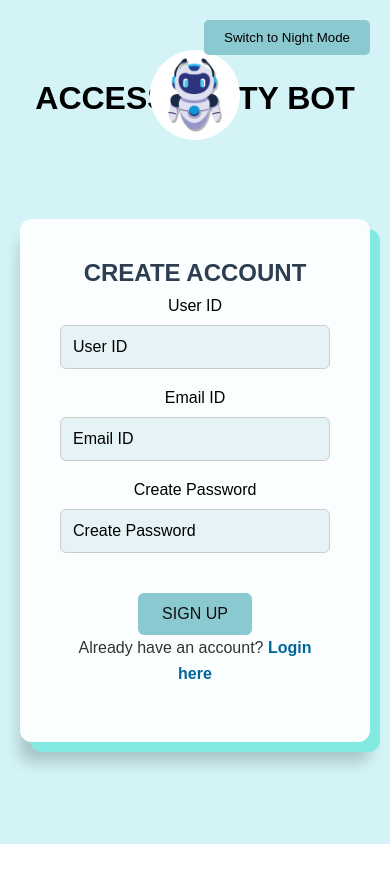
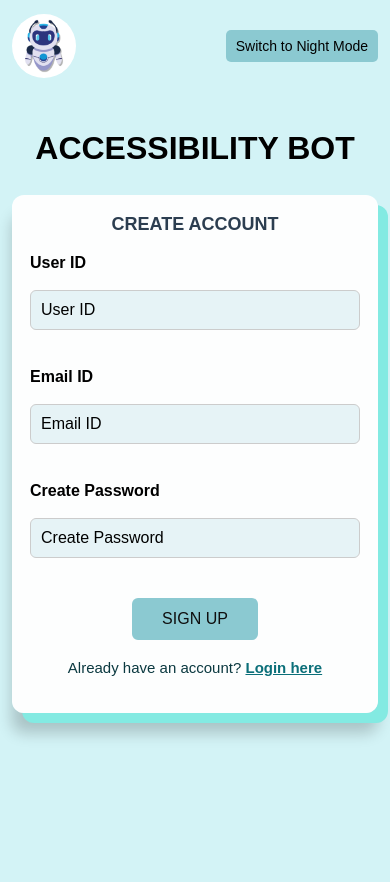
Before and after one commit to Harika-2002/Accessibility-Bot, a React (Create React App) app in the folder Accessibility-Bot-main/: page /signup in a window 390 px wide. Shown: the top 882 px of the page. Before the commit the page ends 844 px from the top, so only its background shows below. Built offline with nearby package versions, Linux system fonts and the light colour scheme; the HTML template or start-up script is replaced by a standard one.

Commit message:
fixed localization issues (1, 2 and 3)

```diff
--- a/Accessibility-Bot-main/src/App.js
+++ b/Accessibility-Bot-main/src/App.js
@@ -42,16 +42,18 @@ useEffect(() => {
 
     return (
         <div className={`app-container ${isNightMode ? 'night-mode' : 'bright-mode'}`}>
-            {/* Conditionally show the logo only if NOT on the /dashboard route */}
+            {/* Topbar: logo on the left, mode switch on the right (in-flow, responsive) */}
             {location.pathname !== '/dashboard' && (
-                <img src={botImage} alt="Bot Logo" className="global-logo" />
-            )}
-
-            {/* Conditionally render the toggle button only if NOT on the /dashboard route */}
-            {location.pathname !== '/dashboard' && (
-                <button onClick={toggleNightMode} className="mode-switch">
-                    {isNightMode ? 'Switch to Bright Mode' : 'Switch to Night Mode'}
-                </button>
+                <header className="topbar">
+                    <div className="topbar-left">
+                        <img src={botImage} alt="Bot Logo" className="global-logo" />
+                    </div>
+                    <div className="topbar-right">
+                        <button onClick={toggleNightMode} className="mode-switch">
+                            {isNightMode ? 'Switch to Bright Mode' : 'Switch to Night Mode'}
+                        </button>
+                    </div>
+                </header>
             )}
 
             <Routes>
--- a/Accessibility-Bot-main/src/SignUpForm.css
+++ b/Accessibility-Bot-main/src/SignUpForm.css
@@ -1,13 +1,215 @@
-.signup-form {
-    display: flex;
-    flex-direction: column;
-    width: 300px;
-    margin: auto;
-    padding: 20px;
-    box-shadow: 0 0 10px rgba(0,0,0,0.1);
+/* Signup / Login page specific styles moved from global style.css
+   This file scopes layout, spacing, RTL corrections and responsive
+   tweaks for the registration/login forms. */
+
+.signup-container, .login-container {
+  display: flex;
+  justify-content: center;
+  align-items: center;
+  flex-direction: column;
+  min-height: 100vh;
+  width: 100%;
+  background-color: #D3F3F6;
+  margin: 0;
+  /* responsive padding: keeps spacing on large screens but reduces on small devices */
+  padding: clamp(12px, 3vw, 30px);
+  box-sizing: border-box;
+}
+
+.website-title {
+  font-size: 32px;
+  font-weight: bold;
+  color: #000000;
+  text-align: center;
+  margin-bottom: 20px;
+}
+
+/* Ensure the website title is visible in night/dark mode */
+.night-mode .website-title {
+  color: #FFFFFF;
+}
+
+.signup-form h2 {
+  font-size: clamp(18px, 2.2vw, 22px);
+  margin: 0 0 18px 0;
+  padding: 0 12px;
+  line-height: 1.25;
+  word-break: break-word;
+  text-align: center;
+}
+
+.signup-form label {
+  display: block;
+  text-align: left;
+  margin-top: 18px;
+  margin-bottom: 8px;
+  font-weight: 600;
+}
+
+.signup-form input, .signup-form select, .signup-form textarea {
+  font-size: 16px;
+  /* responsive field padding: large enough for accessibility but shrinks on small screens */
+  padding: clamp(10px, 2.5vw, 18px);
+  text-align: left;
+}
+
+.signup-form[dir="rtl"] {
+  direction: rtl;
+}
+.signup-form[dir="rtl"] label {
+  text-align: right;
+}
+
+.signup-footer {
+  margin-top: 22px;
+  text-align: center;
+  font-size: 15px;
+}
+.signup-form p {
+  margin-top: 16px;
+  font-size: 15px;
+  color: #0b3940; /* dark teal for readability on light backgrounds */
+}
+
+.signup-form p a {
+  color: #0b6f79;
+  text-decoration: underline;
+  font-weight: 600;
+}
+
+/* Ensure the 'Already have an account? Login here' text and link are visible in night/dark mode */
+.night-mode .signup-form p {
+  color: #ecf0f1; /* light text for dark background */
+}
+.night-mode .signup-form p a {
+  color: #ffffff; /* make the link pop in night mode */
+  text-decoration: underline dotted;
+  font-weight: 700;
+}
+.night-mode .signup-form p a:focus,
+.night-mode .signup-form p a:hover {
+  color: #ffd166; /* accent on hover/focus to aid discovery */
+  outline: none;
+}
+.signup-form[dir="rtl"] input,
+.signup-form[dir="rtl"] textarea,
+.signup-form[dir="rtl"] select {
+  text-align: right;
+}
+
+/* Core form panel */
+.signup-form, .login-form {
+  background: rgba(255, 255, 255, 0.95);
+  /* responsive padding so the form looks good on all devices */
+  --form-padding: clamp(16px, 4vw, 50px);
+  padding: var(--form-padding);
+  border-radius: 12px;
+  width: 100%;
+  max-width: 520px;
+  margin: auto;
+  text-align: left;
+  box-shadow: 10px 10px 0px #83EAE2,
+        0px 20px 15px rgba(0, 0, 0, 0.2);
+  box-sizing: border-box;
+  /* prevent the page from scrolling unnecessarily on short viewports
+     by allowing the form itself to scroll if needed while keeping the
+     container vertically centered */
+  max-height: calc(100vh - 120px);
+  overflow-y: auto;
+  -webkit-overflow-scrolling: touch; /* smooth scrolling on iOS */
+}
+
+.night-mode .signup-form, .night-mode .login-form {
+  background: #2e4053;
+  box-shadow: 10px 10px 0px #b0b0b0,
+        0px 20px 15px rgba(0, 0, 0, 0.2);
+}
+
+.signup-form input, .login-form input {
+  width: 100%;
+  padding: clamp(10px, 2.5vw, 18px);
+  margin-top: 10px;
+  margin-bottom: 20px;
+  border: 1px solid #ccc;
+  border-radius: 6px;
+  box-sizing: border-box;
+  font-size: 16px;
+  color: #000;
+  background-color: #E6F3F6;
+}
+
+.night-mode input {
+  background-color: #2e4053;
+  color: #ecf0f1;
+}
+
+.signup-form input::placeholder, .login-form input::placeholder {
+  color: #000000;
+}
+
+.night-mode input::placeholder {
+  color: #b0b0b0;
+}
+
+.signup-form button, .login-form button {
+  background-color: #8BC9D1;
+  color: #0F0F0F;
+  border: none;
+  padding: 12px 30px;
+  border-radius: 6px;
+  cursor: pointer;
+  font-size: 16px;
+  margin-top: 20px;
+  display: block;
+  margin-left: auto;
+  margin-right: auto;
+}
+
+.signup-form button:hover, .login-form button:hover {
+  background-color: #06d0e3;
+}
+
+.feedback {
+  color: #ff6b6b;
+  font-size: 16px;
+  margin-top: 20px;
+}
+
+.success-message {
+  color: #6bc78c;
+}
+
+/* Align placeholder text to the right for RTL languages */
+.signup-form[dir="rtl"] input::placeholder,
+.signup-form[dir="rtl"] textarea::placeholder,
+.signup-form[dir="rtl"] select::placeholder {
+  text-align: right;
+}
+
+/* Small-screen tweaks specific to signup/login forms */
+@media (max-width: 768px) {
+  .signup-container,
+  .login-container {
+    margin-top: 8px;
+    padding-top: 16px;
+    height: auto;
   }
 
-  .signup-form input, .signup-form button {
-    margin: 10px 0;
-    padding: 10px;
+  .signup-form,
+  .login-form {
+    margin-top: 8px;
+    /* use smaller internal padding on narrow screens to avoid overflow */
+    padding: clamp(14px, 4vw, 28px);
   }
+
+  .signup-container, .login-container {
+    padding-top: 30px;
+  }
+
+  /* On very small devices, let the form fill available width visually */
+  @media (max-width: 420px) {
+    .signup-form, .login-form {
+      padding: 18px;
+    }
+  }
+}
--- a/Accessibility-Bot-main/src/SignUpForm.js
+++ b/Accessibility-Bot-main/src/SignUpForm.js
@@ -1,5 +1,5 @@
-import React, { useState } from "react";
-import "./style.css";
+import React, { useState, useEffect } from "react";
+import "./SignUpForm.css";
 import { getAuth, createUserWithEmailAndPassword } from "firebase/auth";
 import { getFirestore, doc, setDoc } from "firebase/firestore";
 import { app } from "./firebase";
@@ -12,6 +12,7 @@ const SignUpForm = ({ isNightMode }) => {
   const [password, setPassword] = useState("");
   const [message, setMessage] = useState("");
   const [loading, setLoading] = useState(false);
+  const [langAttrs, setLangAttrs] = useState({ dir: "ltr", lang: "en" });
   const auth = getAuth(app);
   const db = getFirestore(app);
   const navigate = useNavigate();
@@ -65,6 +66,21 @@ const SignUpForm = ({ isNightMode }) => {
     }
   };
 
+  // Detect user's preferred language and set dir/lang attributes.
+  // Telugu (te) is LTR; Arabic/Hebrew/Persian/Urdu are RTL and will flip alignment.
+  useEffect(() => {
+    try {
+      const nav = (navigator.languages && navigator.languages[0]) || navigator.language || "en";
+      const navShort = nav.split("-")[0] || nav;
+      const rtlLangs = ["ar", "he", "fa", "ur"];
+      const isRTL = rtlLangs.includes(navShort.toLowerCase());
+      setLangAttrs({ dir: isRTL ? "rtl" : "ltr", lang: nav });
+    } catch (e) {
+      // Fallback to LTR English if detection fails
+      setLangAttrs({ dir: "ltr", lang: "en" });
+    }
+  }, []);
+
   return (
     <main>
       <div
@@ -77,10 +93,10 @@ const SignUpForm = ({ isNightMode }) => {
         </header>
 
         <form
-          className={`signup-form ${
-            isNightMode ? "night-mode" : "bright-mode"
-          }`}
+          className={`signup-form ${isNightMode ? "night-mode" : "bright-mode"}`}
           onSubmit={handleSignUp}
+          dir={langAttrs.dir}
+          lang={langAttrs.lang}
         >
           <h2>CREATE ACCOUNT</h2>
 
@@ -119,7 +135,7 @@ const SignUpForm = ({ isNightMode }) => {
           <button type="submit" disabled={loading}>
             {loading ? "Registering..." : "SIGN UP"}
           </button>
-          <p>
+          <p className="signup-footer">
             Already have an account? <Link to="/login">Login here</Link>
           </p>
         </form>
--- a/Accessibility-Bot-main/src/style.css
+++ b/Accessibility-Bot-main/src/style.css
@@ -11,6 +11,12 @@ html, body {
     margin: 0;
 }
 
+/* CSS variables used across components */
+:root {
+    --min-padding: 30px;
+    --desktop-form-padding: 50px;
+}
+
 /* App container full height */
 .app-container {
     display: flex;
@@ -18,30 +24,46 @@ html, body {
     min-height: 100vh; /* Ensure it takes full height */
 }
 
-/* Logo styling */
+/* Topbar: contains logo and mode switch (keeps them on same row and allows wrapping) */
+.topbar {
+    position: sticky;
+    top: 0;
+    left: 0;
+    right: 0;
+    display: flex;
+    align-items: center;
+    flex-wrap: wrap; /* wrap when zoomed or narrow to avoid overlap */
+    gap: 12px;
+    padding: var(--min-padding);
+    z-index: 1001;
+    background: transparent;
+}
+
+.topbar-left { display: flex; align-items: center; }
+.topbar-right { display: flex; align-items: center; margin-left: auto; }
+
+/* Logo styling (in-flow inside .topbar) */
 .global-logo {
-    position: fixed;
-    top: 50px;
-    left: 150px;
     width: 90px;
     height: 90px;
-    z-index: 1001; /* Ensure it stays above other content */
     border-radius: 50%;
     background-color: white;
+    margin-right: 12px;
 }
 
 /* Mode Switch Button in Top-Right Corner */
 .mode-switch {
-    position: fixed;
-    top: 20px;
-    right: 20px;
+    position: relative; /* in-flow inside .topbar */
     background-color: #8BC9D1;
     color: #000000;
-    padding: 10px 20px;
+    padding: 8px 12px; /* reduce horizontal padding so the button isn't overly wide */
     border: none;
     border-radius: 5px;
     cursor: pointer;
     z-index: 1001;
+    display: inline-block; /* ensure it sizes to content */
+    width: auto;
+    white-space: nowrap; /* prevent label wrapping which can increase height/width */
 }
 
 .mode-switch:hover {
@@ -57,6 +79,7 @@ html, body {
     background-color: #4a6c87;
 }
 
+
 /* Full-width container for pages */
 .page-content {
     flex-grow: 1;
@@ -65,7 +88,7 @@ html, body {
     background-color: #FFFFFF;
 }
 
-/* Bright mode */
+/* Bright + Night mode base classes */
 .bright-mode {
     background-color: #D3F3F6;
     color: #000;
@@ -75,7 +98,6 @@ html, body {
     background-color: #FFFFFF;
 }
 
-/* Night mode */
 .night-mode {
     background-color: #1c2833;
     color: #ecf0f1;
@@ -83,18 +105,6 @@ html, body {
 
 .night-mode .page-content {
     background-color: #2e4053;
-}
-
-/* Form container styles */
-.signup-container, .login-container {
-    display: flex;
-    justify-content: center;
-    align-items: center;
-    flex-direction: column; /* Stack the form and title vertically */
-    height: calc(100vh - 60px); /* Subtract the height of the header */
-    background-color: #D3F3F6;
-    margin-top: 60px;
-    padding: 20px;
 }
 
 /* Website title styling */
@@ -106,10 +116,7 @@ html, body {
     margin-bottom: 20px; /* Add some space below the title */
 }
 
-/* Website title styling for night mode */
-.night-mode .website-title {
-    color: #FFFFFF; /* White text color in night mode */
-}
+/* Night title color kept in component CSS to avoid duplication */
 
 /* Sign-up and Login forms styling */
 .signup-form, .login-form {
@@ -209,3 +216,27 @@ a:hover, .forgot-password:hover {
 .success-message {
     color: #6bc78c;
 }
+
+
+/* Responsive adjustments for topbar/logo to avoid overlap at high zoom */
+@media (max-width: 1024px) {
+    .global-logo {
+        width: 72px;
+        height: 72px;
+    }
+}
+
+@media (max-width: 768px) {
+    .topbar {
+        padding: 8px 12px;
+    }
+    .global-logo {
+        width: 64px;
+        height: 64px;
+        margin: 6px 0;
+    }
+    .mode-switch {
+        padding: 8px 10px;
+        font-size: 14px;
+    }
+}
```
Also changed, not shown: 1 other file (tests, documents, lock files or other folders).
